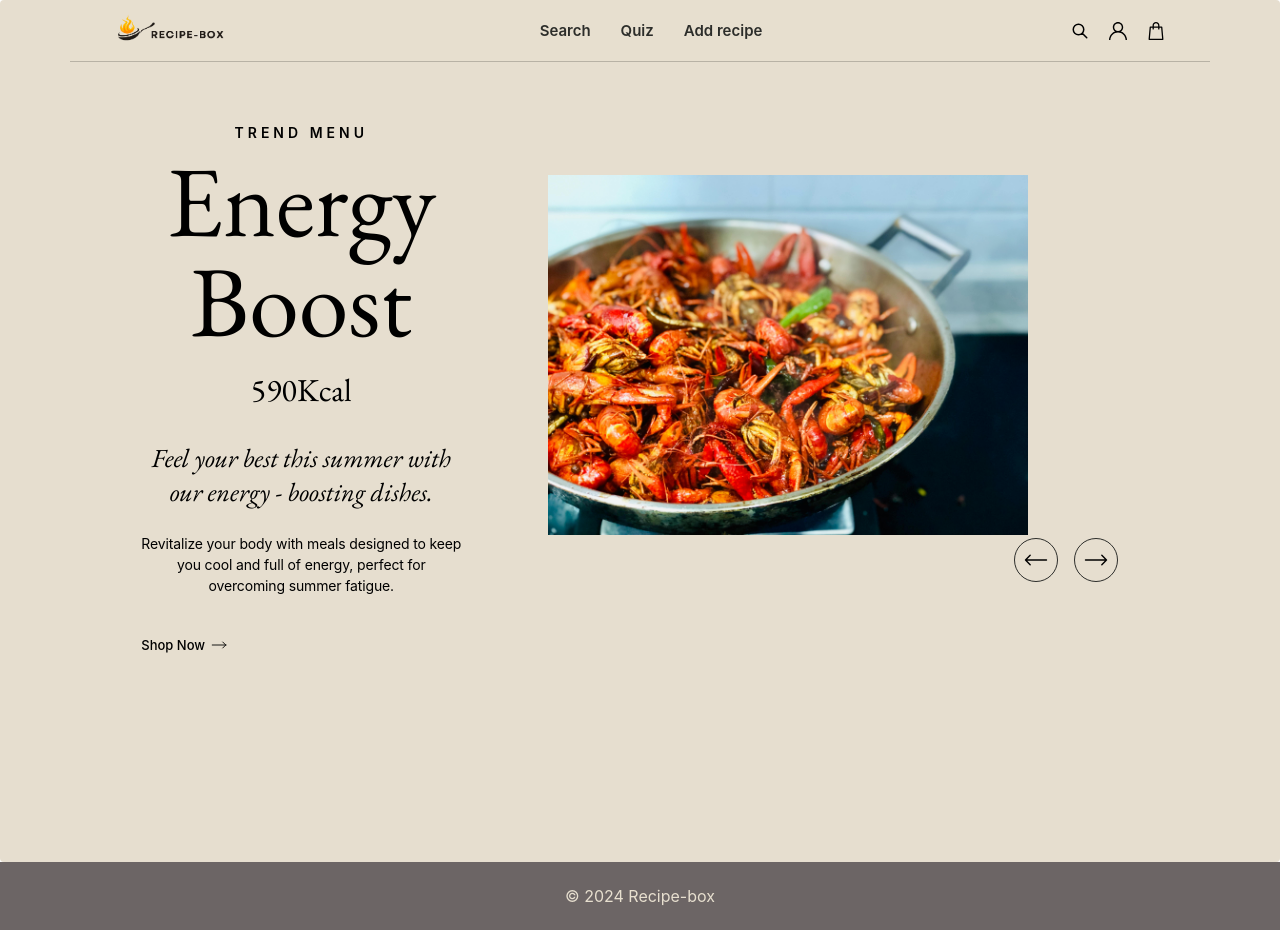
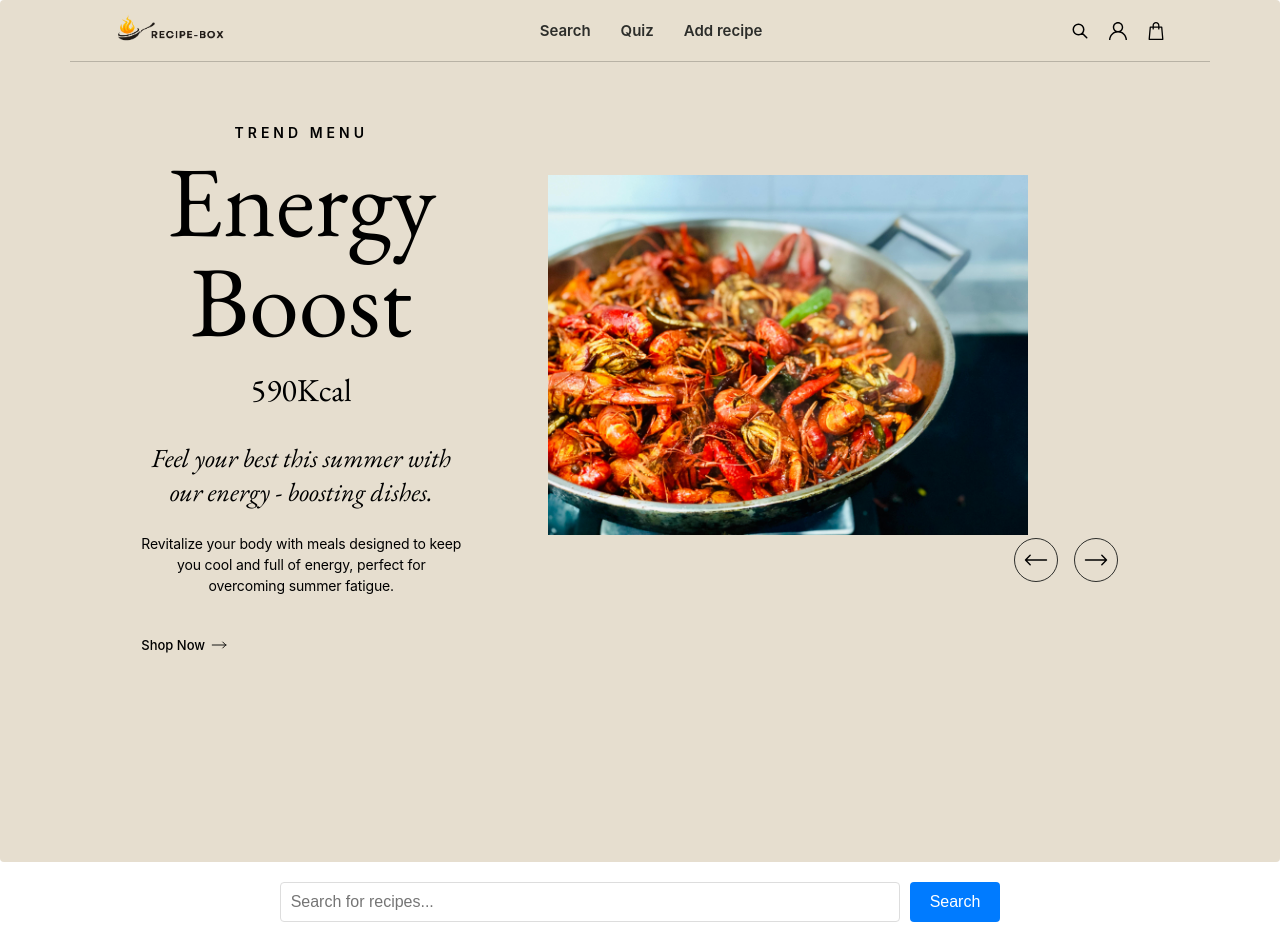
Before and after one commit to sigehiro/recipeBox, a React (Create React App) app: page /recipe-search in a window 1280 px wide. Shown: the top 943 px of the page. Built offline with nearby package versions, Linux system fonts and the light colour scheme.

Commit message:
create recipe search page at first commit

```diff
--- a/package.json
+++ b/package.json
@@ -10,6 +10,7 @@
     "react": "^18.3.1",
     "react-bootstrap": "^2.10.4",
     "react-dom": "^18.3.1",
+    "react-router-dom": "^6.26.0",
     "react-scripts": "5.0.1",
     "swiper": "^11.1.9",
     "web-vitals": "^2.1.4"
--- a/src/App.js
+++ b/src/App.js
@@ -1,15 +1,22 @@
-import logo from './logo.svg'
-import './App.css'
-import Top from './Top'
-import Footer from './Footer'
+import React from 'react';
+import { BrowserRouter as Router, Route, Routes } from 'react-router-dom';
+import './App.css';
+import Top from './Top';
+import Footer from './Footer';
+import RecipeSearch from './RecipeSearch';
 
 function App() {
     return (
-        <div className="App">
-            <Top />
-            <Footer />
-        </div>
-    )
+        <Router>
+            <div className="App">
+                <Top />
+                <Routes>
+                    <Route path="/recipe-search" element={<RecipeSearch />} />
+                </Routes>
+                <Footer />
+            </div>
+        </Router>
+    );
 }
 
-export default App
+export default App;
--- /dev/null
+++ b/src/RecipeCard.css
@@ -0,0 +1,31 @@
+.card {
+    border: 1px solid #ddd;
+    border-radius: 4px;
+    overflow: hidden;
+    box-shadow: 0 2px 4px rgba(0, 0, 0, 0.1);
+}
+
+.card-img-top {
+    width: 100%;
+    height: auto;
+}
+
+.card-body {
+    padding: 15px;
+    text-align: center;
+}
+
+.card-title {
+    font-size: 1.25em;
+    margin-bottom: 10px;
+}
+
+.card-text {
+    margin-bottom: 10px;
+    color: #555;
+}
+
+.btn-primary {
+    background-color: #007bff;
+    border-color: #007bff;
+}
--- /dev/null
+++ b/src/RecipeCard.js
@@ -0,0 +1,17 @@
+import React from 'react';
+import './RecipeCard.css';
+
+function RecipeCard({ recipe }) {
+    return (
+        <div className="card">
+            <img src={recipe.image} className="card-img-top" alt={recipe.label} />
+            <div className="card-body">
+                <h5 className="card-title">{recipe.label}</h5>
+                <p className="card-text">Calories: {Math.round(recipe.calories)}</p>
+                <a href={recipe.url} className="btn btn-primary" target="_blank" rel="noopener noreferrer">View Recipe</a>
+            </div>
+        </div>
+    );
+}
+
+export default RecipeCard;
--- /dev/null
+++ b/src/RecipeList.js
@@ -0,0 +1,20 @@
+import React from 'react';
+import RecipeCard from './RecipeCard';
+
+function RecipeList({ recipes }) {
+    if (!recipes || recipes.length === 0) {
+        return <div>No recipes found.</div>;
+    }
+
+    return (
+        <div className="row">
+            {recipes.map((recipeData, index) => (
+                <div key={index} className="col-md-4 mb-4">
+                    <RecipeCard recipe={recipeData.recipe} />
+                </div>
+            ))}
+        </div>
+    );
+}
+
+export default RecipeList;
--- /dev/null
+++ b/src/RecipeSearch.css
@@ -0,0 +1,3 @@
+.recipe-search {
+    padding: 20px;
+}
--- /dev/null
+++ b/src/RecipeSearch.js
@@ -0,0 +1,23 @@
+import React, { useState } from 'react';
+import SearchBar from './SearchBar';
+import RecipeList from './RecipeList';
+import './RecipeSearch.css';
+
+function RecipeSearch() {
+    const [recipes, setRecipes] = useState([]);
+
+    const fetchRecipes = async (query) => {
+        const response = await fetch(`https://api.edamam.com/search?q=${query}&app_id=46caeb3f&app_key=cde6d97695ffa877fbcfe79bc7801263`);
+        const data = await response.json();
+        setRecipes(data.hits);
+    };
+
+    return (
+        <div className="recipe-search">
+            <SearchBar fetchRecipes={fetchRecipes} />
+            <RecipeList recipes={recipes} />
+        </div>
+    );
+}
+
+export default RecipeSearch;
--- /dev/null
+++ b/src/SearchBar.css
@@ -0,0 +1,28 @@
+.search-bar {
+    display: flex;
+    justify-content: center;
+    margin-bottom: 20px;
+}
+
+.search-bar input {
+    width: 50%;
+    padding: 10px;
+    border: 1px solid #ddd;
+    border-radius: 4px;
+    margin-right: 10px;
+    font-size: 16px;
+}
+
+.search-bar button {
+    padding: 10px 20px;
+    border: none;
+    border-radius: 4px;
+    background-color: #007bff;
+    color: white;
+    font-size: 16px;
+    cursor: pointer;
+}
+
+.search-bar button:hover {
+    background-color: #0056b3;
+}
--- /dev/null
+++ b/src/SearchBar.js
@@ -0,0 +1,25 @@
+import React, { useState } from 'react';
+import './SearchBar.css';
+
+function SearchBar({ fetchRecipes }) {
+    const [query, setQuery] = useState('');
+
+    const handleSearch = (e) => {
+        e.preventDefault();
+        fetchRecipes(query);
+    };
+
+    return (
+        <form className="search-bar" onSubmit={handleSearch}>
+            <input
+                type="text"
+                placeholder="Search for recipes..."
+                value={query}
+                onChange={(e) => setQuery(e.target.value)}
+            />
+            <button type="submit">Search</button>
+        </form>
+    );
+}
+
+export default SearchBar;
```
Also changed, not shown: 1 other file (tests, documents, lock files or other folders).
